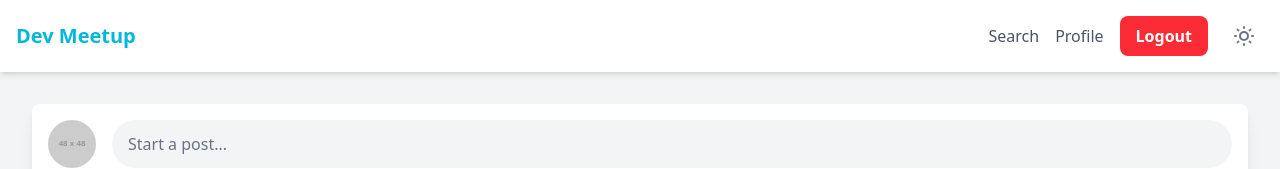
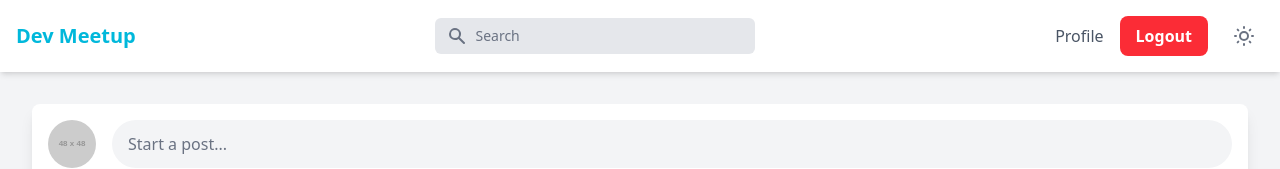
Before and after one commit to kaleb-kebede/dev-meetup, a React (Vite) app in the folder client/: page / in a window 1280 px wide. Shown: the top 169 px of the page. Built offline with nearby package versions, Linux system fonts and the light colour scheme; no server answers; sample sign-in values are in the browser's storage.

Commit message:
imlemented a search bar

```diff
--- a/client/src/App.jsx
+++ b/client/src/App.jsx
@@ -10,6 +10,7 @@ import SearchPage from './pages/SearchPage';
 import { useAuth } from './context/AuthContext';
 import ProtectedRoute from './components/ProtectedRoute';
 import ThemeToggleButton from './components/ThemeToggleButton';
+import HeaderSearchBar from './components/HeaderSearchBar'; // 1. Import the new component
 
 function App() {
   const { user, logout } = useAuth();
@@ -22,7 +23,6 @@ function App() {
   };
 
   return (
-    // --- THEME UPDATE ---
     <div className="bg-gray-100 dark:bg-gray-900 min-h-screen text-gray-900 dark:text-white flex flex-col transition-colors duration-200">
       <Toaster
         position="top-right"
@@ -31,15 +31,21 @@ function App() {
         }}
       />
       <nav className="bg-white dark:bg-gray-800 p-4 shadow-md sticky top-0 z-40">
-        <div className="container mx-auto flex justify-between items-center">
+        <div className="container mx-auto flex justify-between items-center gap-4">
           <Link to="/" className="text-xl font-bold text-cyan-500 dark:text-cyan-400">Dev Meetup</Link>
+
+          {/* 2. Add the search bar to the middle of the nav */}
+          <div className="flex-1 max-w-xs">
+            {user && <HeaderSearchBar />}
+          </div>
+
           <div className="space-x-4 flex items-center">
             {user ? (
               <>
                 {location.pathname !== '/' && (
                   <Link to="/" className="text-gray-600 dark:text-gray-300 hover:text-cyan-500 dark:hover:text-cyan-400">Home</Link>
                 )}
-                <Link to="/search" className="text-gray-600 dark:text-gray-300 hover:text-cyan-500 dark:hover:text-cyan-400">Search</Link>
+                {/* The text search link has been replaced by the search bar */}
                 {location.pathname !== `/profile/${user.username}` && (
                   <Link to={`/profile/${user.username}`} className="text-gray-600 dark:text-gray-300 hover:text-cyan-500 dark:hover:text-cyan-400">
                     Profile
--- /dev/null
+++ b/client/src/components/HeaderSearchBar.jsx
@@ -0,0 +1,34 @@
+import React from 'react';
+import { useNavigate } from 'react-router-dom';
+
+const HeaderSearchBar = () => {
+  const navigate = useNavigate();
+
+  // This function will navigate to the search page when the component is clicked
+  const goToSearchPage = () => {
+    navigate('/search');
+  };
+
+  return (
+    <div
+      onClick={goToSearchPage}
+      className="relative cursor-pointer"
+      title="Go to search page"
+    >
+      {/* Search Icon */}
+      <div className="absolute inset-y-0 left-0 pl-3 flex items-center pointer-events-none">
+        <svg className="h-5 w-5 text-gray-500 dark:text-gray-400" xmlns="http://www.w3.org/2000/svg" viewBox="0 0 20 20" fill="currentColor">
+          <path fillRule="evenodd" d="M8 4a4 4 0 100 8 4 4 0 000-8zM2 8a6 6 0 1110.89 3.476l4.817 4.817a1 1 0 01-1.414 1.414l-4.816-4.816A6 6 0 012 8z" clipRule="evenodd" />
+        </svg>
+      </div>
+      {/* Fake input field */}
+      <div
+        className="block w-full bg-gray-200 dark:bg-gray-700 py-2 pl-10 pr-3 rounded-md text-gray-500 dark:text-gray-400 text-sm"
+      >
+        Search
+      </div>
+    </div>
+  );
+};
+
+export default HeaderSearchBar;
```
